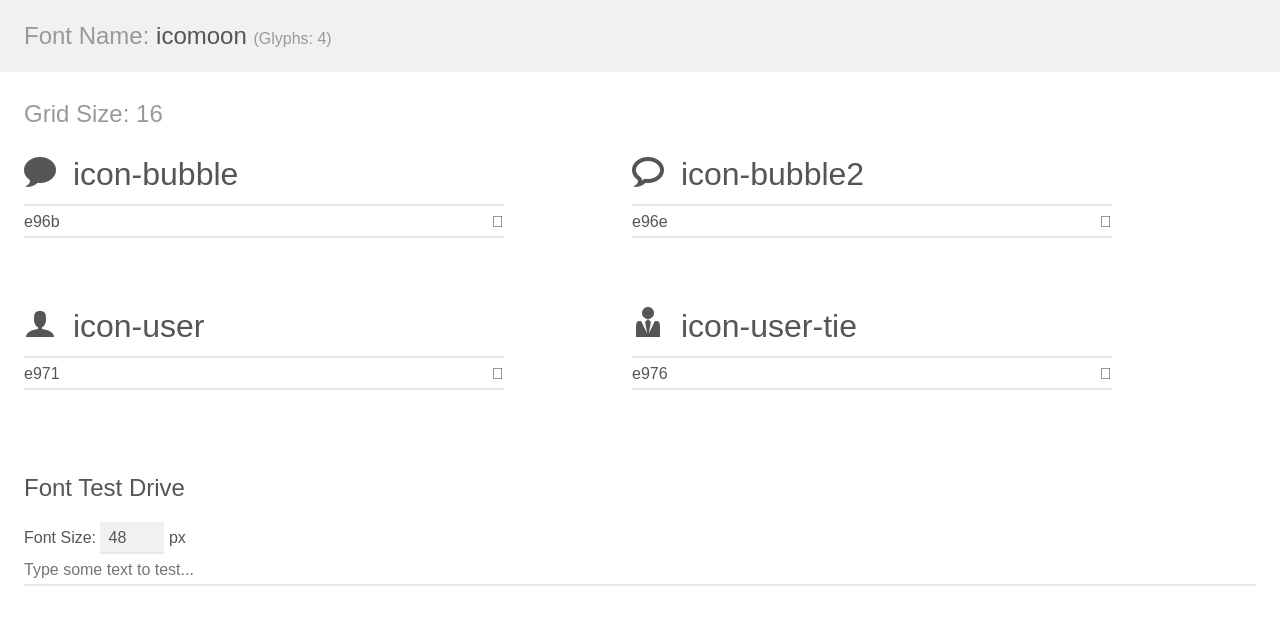
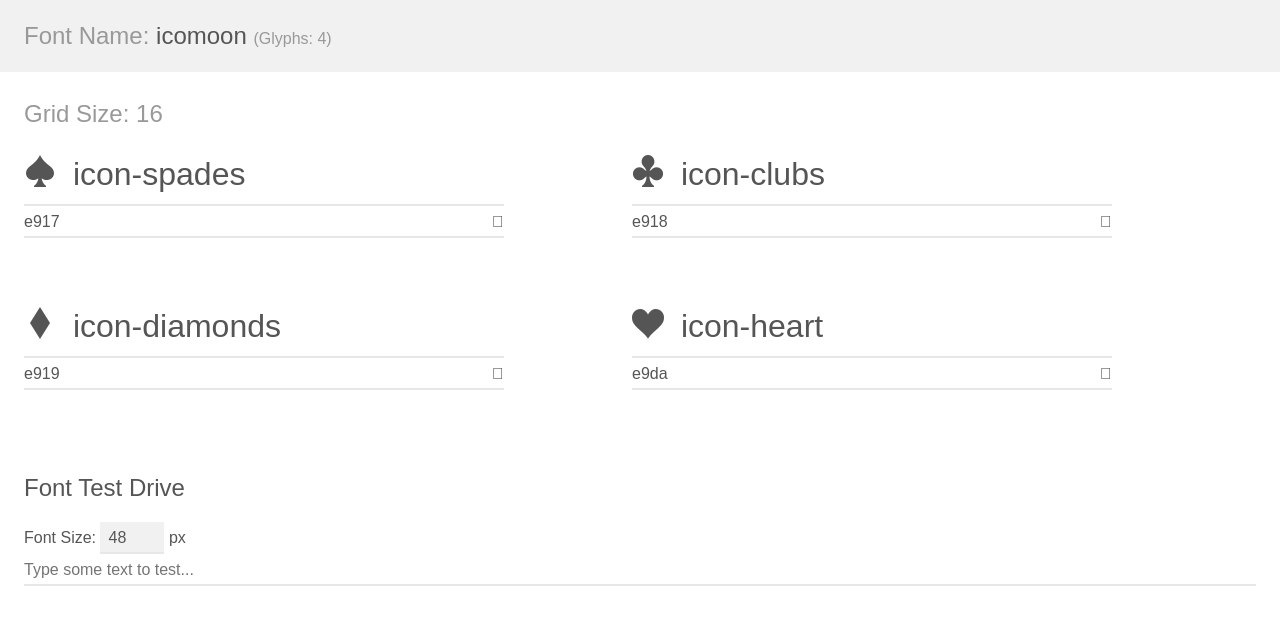
Before and after one commit to Bellusfennec/pet-game-21, a PHP site: page /assets/icomoon/demo.html in a window 1280 px wide. Shown: the top 630 px of the page. Run offline with PHP 8.4, Linux system fonts and the light colour scheme.

Commit message:
добавлены иконки

```diff
--- a/assets/app.js
+++ b/assets/app.js
@@ -206,7 +206,8 @@ function getDeck() {
     const deck = []
     const values = ['2', '3', '4', '5', '6', '7', '8', '9', '10', 'J', 'Q', 'K', 'A']
     // const suits = ["clubs", "diamonds", "hearts", "spades"]
-    const suits = ["&clubs;&#xFE0E;", "&diams;&#xFE0E;", "&hearts;&#xFE0E;", "&spades;&#xFE0E;"]
+    // const suits = ["&clubs;&#xFE0E;", "&diams;&#xFE0E;", "&hearts;&#xFE0E;", "&spades;&#xFE0E;"]
+    const suits = ["&#xe918;", "&#xe919;", "&#xe9da;", "&#xe917;"]
     var types = new Array("&clubs;", "&diams;", "&hearts;", "&spades;");
 
     suits.forEach(function(suit) {
--- a/assets/icomoon/demo.html
+++ b/assets/icomoon/demo.html
@@ -15,58 +15,58 @@
         <h1 class="mvm mtn fgc1">Grid Size: 16</h1>
         <div class="glyph fs1">
             <div class="clearfix bshadow0 pbs">
-                <span class="icon-bubble"></span>
-                <span class="mls"> icon-bubble</span>
+                <span class="icon-spades"></span>
+                <span class="mls"> icon-spades</span>
             </div>
             <fieldset class="fs0 size1of1 clearfix hidden-false">
-                <input type="text" readonly value="e96b" class="unit size1of2" />
-                <input type="text" maxlength="1" readonly value="&#xe96b;" class="unitRight size1of2 talign-right" />
+                <input type="text" readonly value="e917" class="unit size1of2" />
+                <input type="text" maxlength="1" readonly value="&#xe917;" class="unitRight size1of2 talign-right" />
             </fieldset>
             <div class="fs0 bshadow0 clearfix hidden-true">
                 <span class="unit pvs fgc1">liga: </span>
-                <input type="text" readonly value="bubble, comment" class="liga unitRight" />
+                <input type="text" readonly value="spades, cards" class="liga unitRight" />
             </div>
         </div>
         <div class="glyph fs1">
             <div class="clearfix bshadow0 pbs">
-                <span class="icon-bubble2"></span>
-                <span class="mls"> icon-bubble2</span>
+                <span class="icon-clubs"></span>
+                <span class="mls"> icon-clubs</span>
             </div>
             <fieldset class="fs0 size1of1 clearfix hidden-false">
-                <input type="text" readonly value="e96e" class="unit size1of2" />
-                <input type="text" maxlength="1" readonly value="&#xe96e;" class="unitRight size1of2 talign-right" />
+                <input type="text" readonly value="e918" class="unit size1of2" />
+                <input type="text" maxlength="1" readonly value="&#xe918;" class="unitRight size1of2 talign-right" />
             </fieldset>
             <div class="fs0 bshadow0 clearfix hidden-true">
                 <span class="unit pvs fgc1">liga: </span>
-                <input type="text" readonly value="bubble2, comment2" class="liga unitRight" />
+                <input type="text" readonly value="clubs, cards2" class="liga unitRight" />
             </div>
         </div>
         <div class="glyph fs1">
             <div class="clearfix bshadow0 pbs">
-                <span class="icon-user"></span>
-                <span class="mls"> icon-user</span>
+                <span class="icon-diamonds"></span>
+                <span class="mls"> icon-diamonds</span>
             </div>
             <fieldset class="fs0 size1of1 clearfix hidden-false">
-                <input type="text" readonly value="e971" class="unit size1of2" />
-                <input type="text" maxlength="1" readonly value="&#xe971;" class="unitRight size1of2 talign-right" />
+                <input type="text" readonly value="e919" class="unit size1of2" />
+                <input type="text" maxlength="1" readonly value="&#xe919;" class="unitRight size1of2 talign-right" />
             </fieldset>
             <div class="fs0 bshadow0 clearfix hidden-true">
                 <span class="unit pvs fgc1">liga: </span>
-                <input type="text" readonly value="user, profile2" class="liga unitRight" />
+                <input type="text" readonly value="diamonds, cards3" class="liga unitRight" />
             </div>
         </div>
         <div class="glyph fs1">
             <div class="clearfix bshadow0 pbs">
-                <span class="icon-user-tie"></span>
-                <span class="mls"> icon-user-tie</span>
+                <span class="icon-heart"></span>
+                <span class="mls"> icon-heart</span>
             </div>
             <fieldset class="fs0 size1of1 clearfix hidden-false">
-                <input type="text" readonly value="e976" class="unit size1of2" />
-                <input type="text" maxlength="1" readonly value="&#xe976;" class="unitRight size1of2 talign-right" />
+                <input type="text" readonly value="e9da" class="unit size1of2" />
+                <input type="text" maxlength="1" readonly value="&#xe9da;" class="unitRight size1of2 talign-right" />
             </fieldset>
             <div class="fs0 bshadow0 clearfix hidden-true">
                 <span class="unit pvs fgc1">liga: </span>
-                <input type="text" readonly value="user-tie, user5" class="liga unitRight" />
+                <input type="text" readonly value="heart, like" class="liga unitRight" />
             </div>
         </div>
     </div>
--- a/assets/icomoon/style.css
+++ b/assets/icomoon/style.css
@@ -1,10 +1,10 @@
 @font-face {
   font-family: 'icomoon';
-  src:  url('fonts/icomoon.eot?8u52ah');
-  src:  url('fonts/icomoon.eot?8u52ah#iefix') format('embedded-opentype'),
-    url('fonts/icomoon.ttf?8u52ah') format('truetype'),
-    url('fonts/icomoon.woff?8u52ah') format('woff'),
-    url('fonts/icomoon.svg?8u52ah#icomoon') format('svg');
+  src:  url('fonts/icomoon.eot?6o2dgm');
+  src:  url('fonts/icomoon.eot?6o2dgm#iefix') format('embedded-opentype'),
+    url('fonts/icomoon.ttf?6o2dgm') format('truetype'),
+    url('fonts/icomoon.woff?6o2dgm') format('woff'),
+    url('fonts/icomoon.svg?6o2dgm#icomoon') format('svg');
   font-weight: normal;
   font-style: normal;
   font-display: block;
@@ -25,15 +25,15 @@
   -moz-osx-font-smoothing: grayscale;
 }
 
-.icon-bubble:before {
-  content: "\e96b";
+.icon-spades:before {
+  content: "\e917";
 }
-.icon-bubble2:before {
-  content: "\e96e";
+.icon-clubs:before {
+  content: "\e918";
 }
-.icon-user:before {
-  content: "\e971";
+.icon-diamonds:before {
+  content: "\e919";
 }
-.icon-user-tie:before {
-  content: "\e976";
+.icon-heart:before {
+  content: "\e9da";
 }
--- a/index.html
+++ b/index.html
@@ -13,7 +13,7 @@
 <body>
 
 <div id="game">
-    <div class="bild">v10.3</div>
+    <div class="bild">v10.4</div>
 
     <div id="board">
         <div class="board__dealer">
```
Also changed, not shown: assets/icomoon/selection.json (+1 -1 lines), assets/icomoon/fonts/icomoon.ttf, assets/icomoon/fonts/icomoon.woff, 2 other files.
